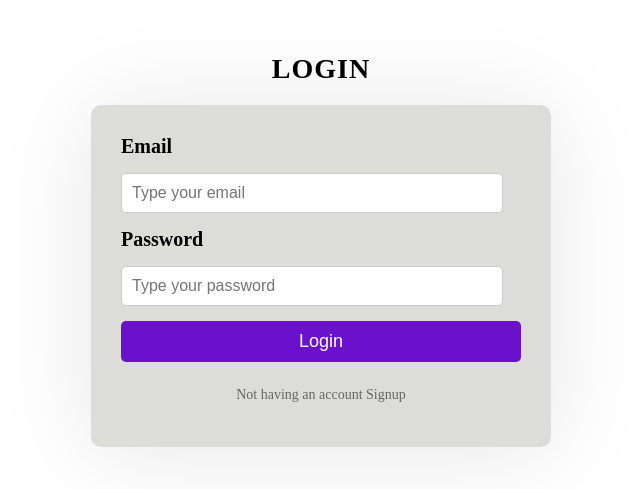
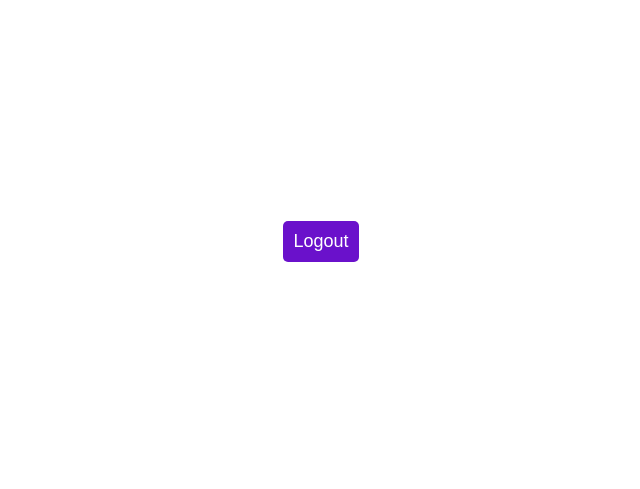
Before and after one commit to stalin670/tanstack-query, a React (Vite) app in the folder frontend/: page / in a window 1280 px wide. Shown: the part 167-656 px from the top of the page, without its empty margins (319-959 px from the left). Built offline with nearby package versions, Linux system fonts and the light colour scheme.

Commit message:
created logout-ui

```diff
--- a/frontend/src/App.jsx
+++ b/frontend/src/App.jsx
@@ -1,11 +1,13 @@
 import Signup from "./pages/Signup";
 import Login from "./pages/Login";
+import Home from "./pages/Home";
 
 function App() {
   return (
     <div>
+      <Home />
       {/* <Signup /> */}
-      <Login />
+      {/* <Login /> */}
     </div>
   );
 }
--- a/frontend/src/pages/Home.jsx
+++ b/frontend/src/pages/Home.jsx
@@ -2,7 +2,9 @@ import React from "react";
 import "../style/Home.css";
 
 const Home = () => {
-  return <div>Home</div>;
+  return <div className="home-container">
+    <button className="logout-btn">Logout</button>
+  </div>;
 };
 
 export default Home;
--- a/frontend/src/style/Home.css
+++ b/frontend/src/style/Home.css
@@ -0,0 +1,21 @@
+.home-container {
+    display: flex;
+    justify-content: center;
+    align-items: center;
+    height: 100vh;
+}
+
+.logout-btn {
+  background: #6a11cb;
+  color: white;
+  padding: 10px;
+  font-size: 18px;
+  border: none;
+  border-radius: 5px;
+  cursor: pointer;
+  transition: 0.3s ease-in-out;
+}
+
+.logout-btn:hover {
+  background: #4a0f9e;
+}
```
